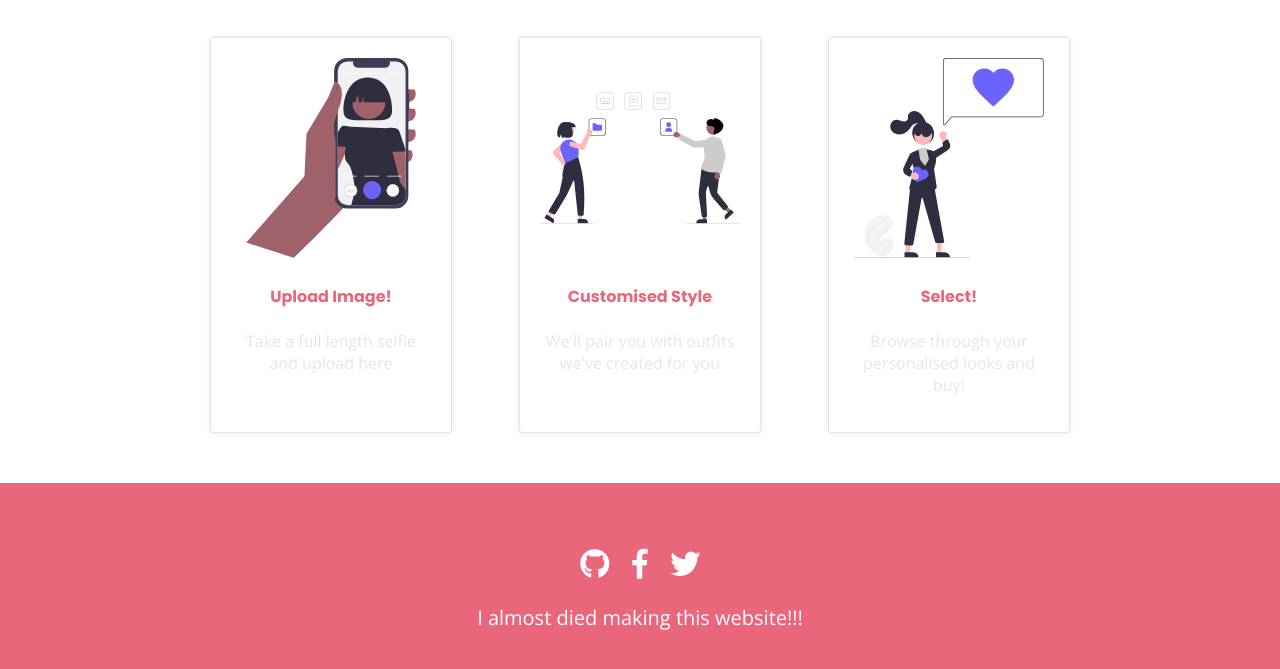
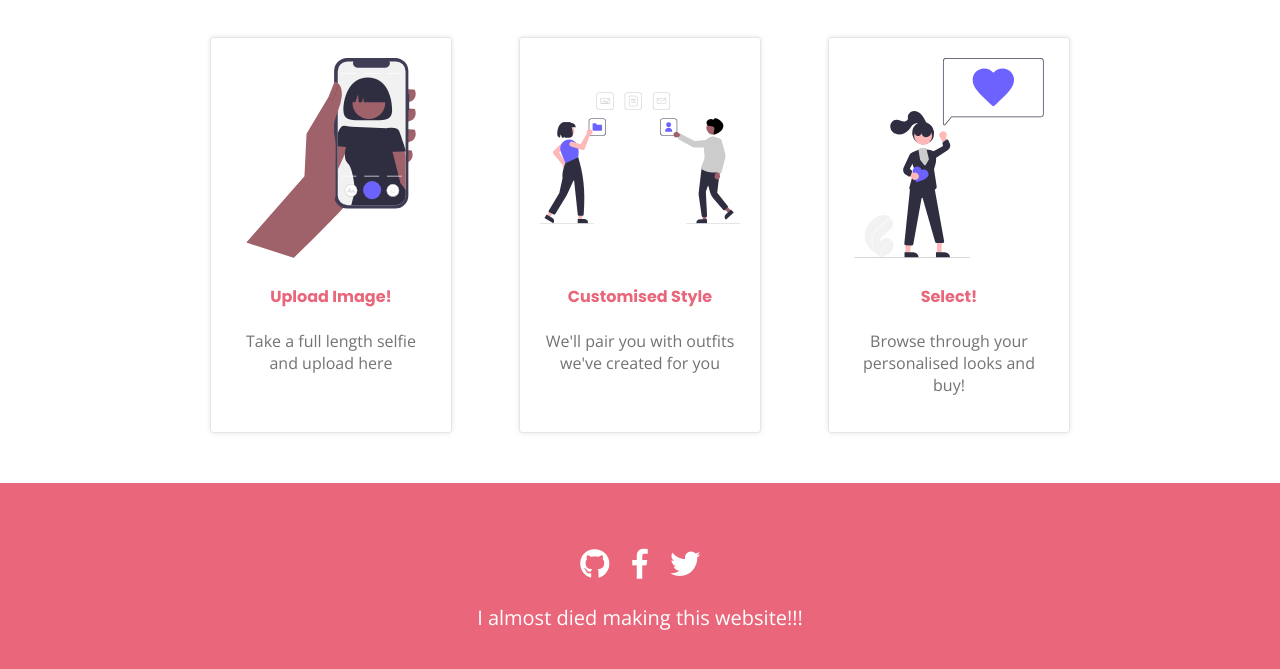
Before and after one commit to Radha1307/My-RV-Creations-Landing-Page, a plain HTML site: page index.html in a window 1280 px wide. Shown: the part 609-1278 px from the top of the page. Drawn offline with nearby package versions, Linux system fonts and the light colour scheme.

Commit message:
updated font colour

```diff
--- a/css/components/cards.css
+++ b/css/components/cards.css
@@ -25,5 +25,5 @@
   color: rgb(233, 102, 123);
 }
 .cards p {
-  color: rgb(230,230,230);
+  color: rgb(116, 114, 114);
 }
```
